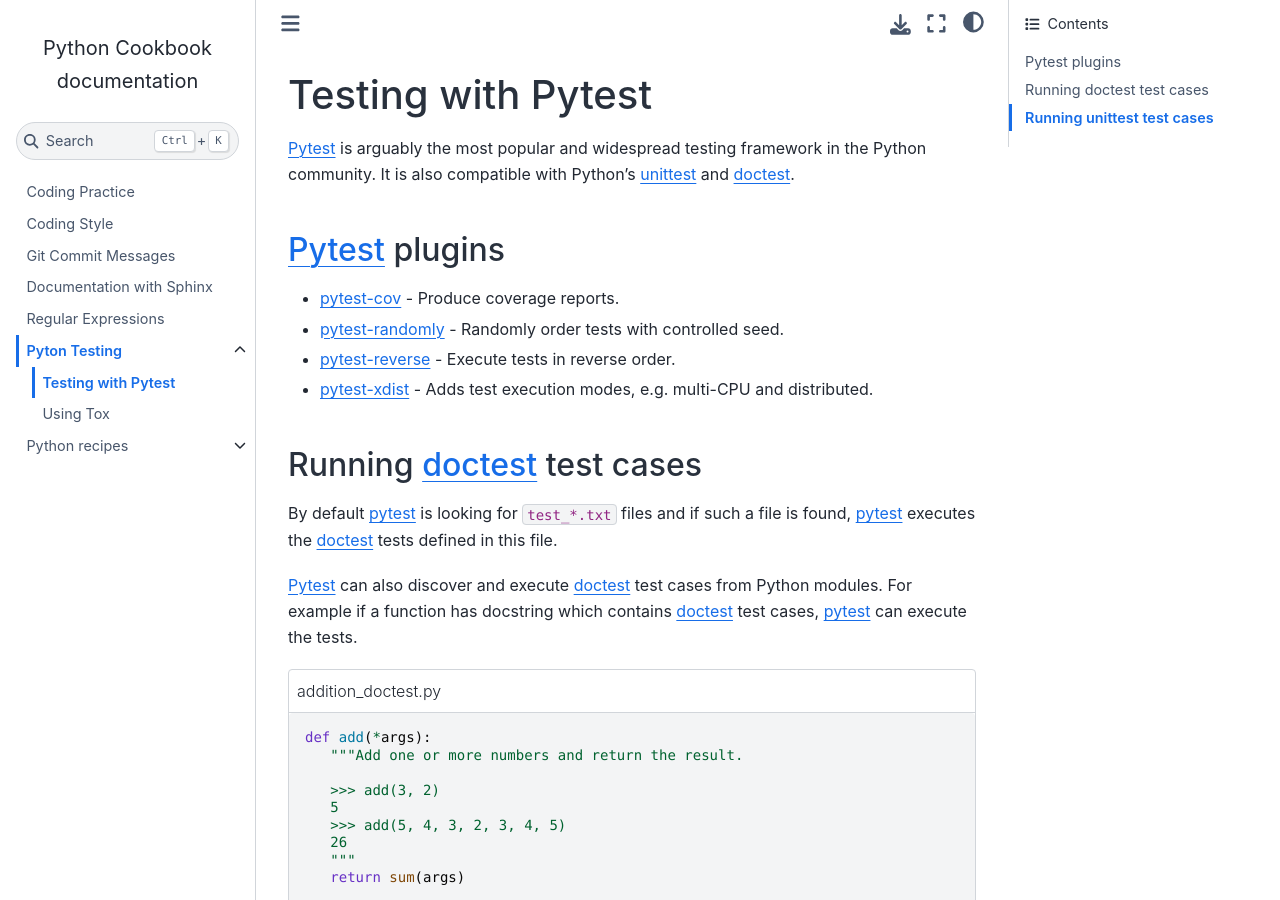
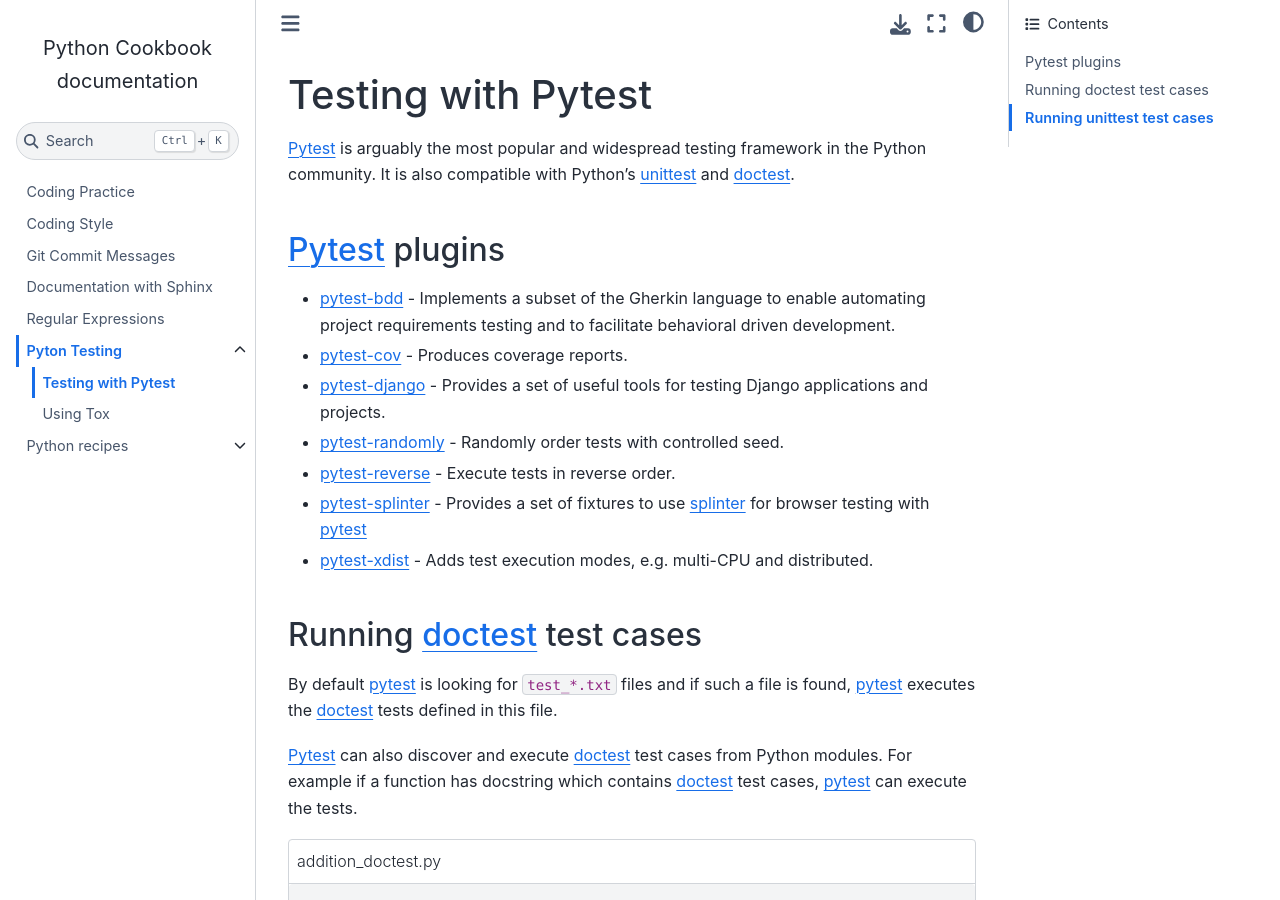
Before and after one commit to ivangeorgiev/python-cookbook, a Sphinx documentation site: the page built from docs/testing_pytest.rst, in a window 1280 px wide and 900 px high. Built offline with Sphinx 7.4.7 and the Sphinx Book theme 1.1.4, drawn with Linux system fonts in a browser that asks for light colours.

Commit message:
feat: add pytest-bdd, pytest-django and pytest-splinter plugins

```diff
--- a/docs/testing_pytest.rst
+++ b/docs/testing_pytest.rst
@@ -7,11 +7,13 @@
 `Pytest`_ plugins
 -------------------
 
-- `pytest-cov`_ - Produce coverage reports.
+- `pytest-bdd`_ - Implements a subset of the Gherkin language to enable automating project requirements testing and to facilitate behavioral driven development.
+- `pytest-cov`_ - Produces coverage reports.
+- `pytest-django`_ -  Provides a set of useful tools for testing Django applications and projects.
 - `pytest-randomly`_ - Randomly order tests with controlled seed.
 - `pytest-reverse`_ - Execute tests in reverse order.
+- `pytest-splinter`_ - Provides a set of fixtures to use `splinter`_ for browser testing with `pytest`_
 - `pytest-xdist`_ - Adds test execution modes, e.g. multi-CPU and distributed.
-
 
 Running `doctest`_ test cases
 -----------------------------
@@ -94,11 +96,15 @@
 .. _doctest: https://docs.python.org/3/library/doctest.html
 .. _pytest: https://docs.pytest.org/en/latest/doctest.html
 .. _pytest doctest: https://docs.pytest.org/en/latest/doctest.html
+.. _pytest-bdd: https://github.com/pytest-dev/pytest-bdd
 .. _pytest-cov: https://github.com/pytest-dev/pytest-cov
 .. _pytest_cov documentation: https://pytest-cov.readthedocs.io/en/latest/
+.. _pytest-django: https://pytest-django.readthedocs.io/en/latest/
 .. _pytest-randomly: https://github.com/pytest-dev/pytest-randomly
 .. _pytest-reverse: https://github.com/adamchainz/pytest-reverse
+.. _pytest-splinter: https://github.com/pytest-dev/pytest-splinter
 .. _pytest-xdist: https://github.com/pytest-dev/pytest-xdist
+.. _splinter: https://splinter.readthedocs.io/en/latest/
 .. _unittest: https://docs.python.org/3/library/unittest.html
 
 .. _speed up your django tests: https://adamchainz.gumroad.com/l/suydt
```
